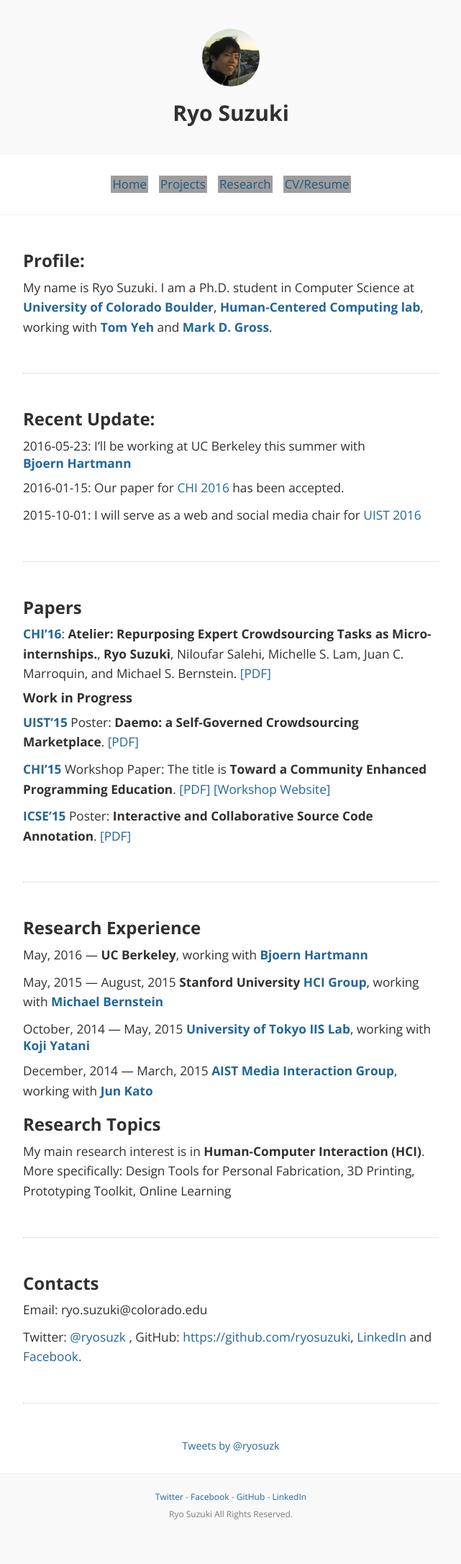
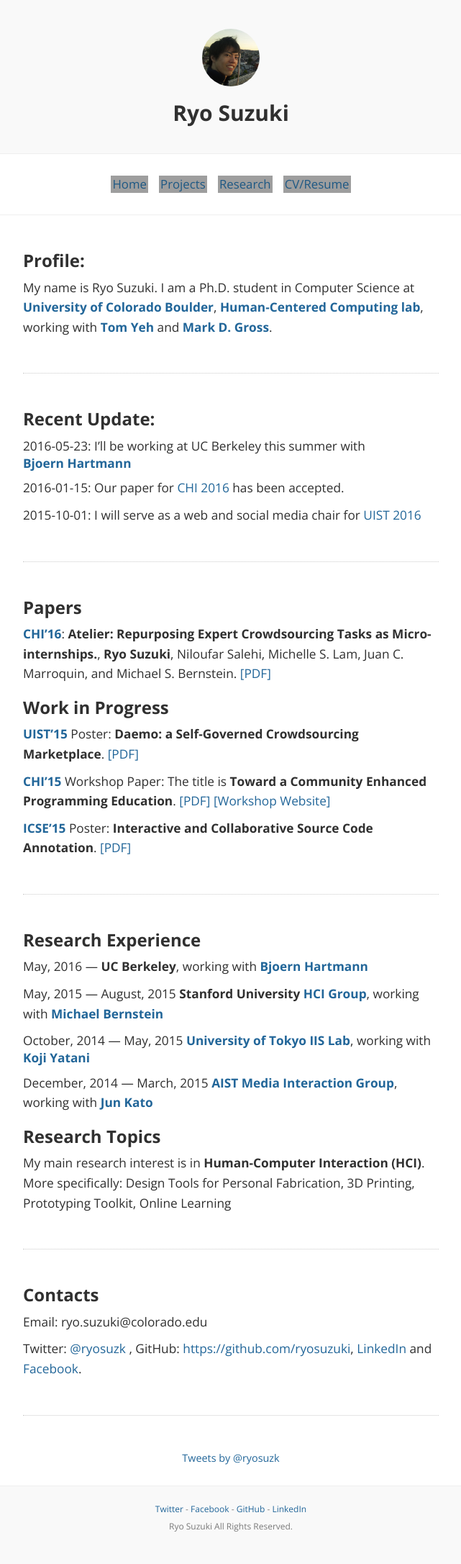
Before and after one commit to ryooopan/homepage, a Jekyll site: the page built from index.md, in a window 1280 px wide. Shown: the whole page at 72% size, without its empty margins (319-960 px from the left). Built offline with Jekyll 4.4.1, drawn with Linux system fonts in a browser that asks for light colours; nearby versions of some CDN libraries; Markdown is read by kramdown in place of the engine named in the settings; comment, search, counter and statistics services are not loaded; grey boxes are pictures that could not be loaded.

```diff
--- a/index.md
+++ b/index.md
@@ -30,7 +30,7 @@ I am a Ph.D. student in Computer Science at [**University of Colorado Boulder**]
 
 
 
-#### Work in Progress
+### Work in Progress
 
 [**UIST'15**](http://uist.acm.org/uist2015/about) Poster: **Daemo: a Self-Governed Crowdsourcing Marketplace**. [[PDF]](http://hci.stanford.edu/publications/2015/crowdresearch/daemo-uist.pdf)
 
```
